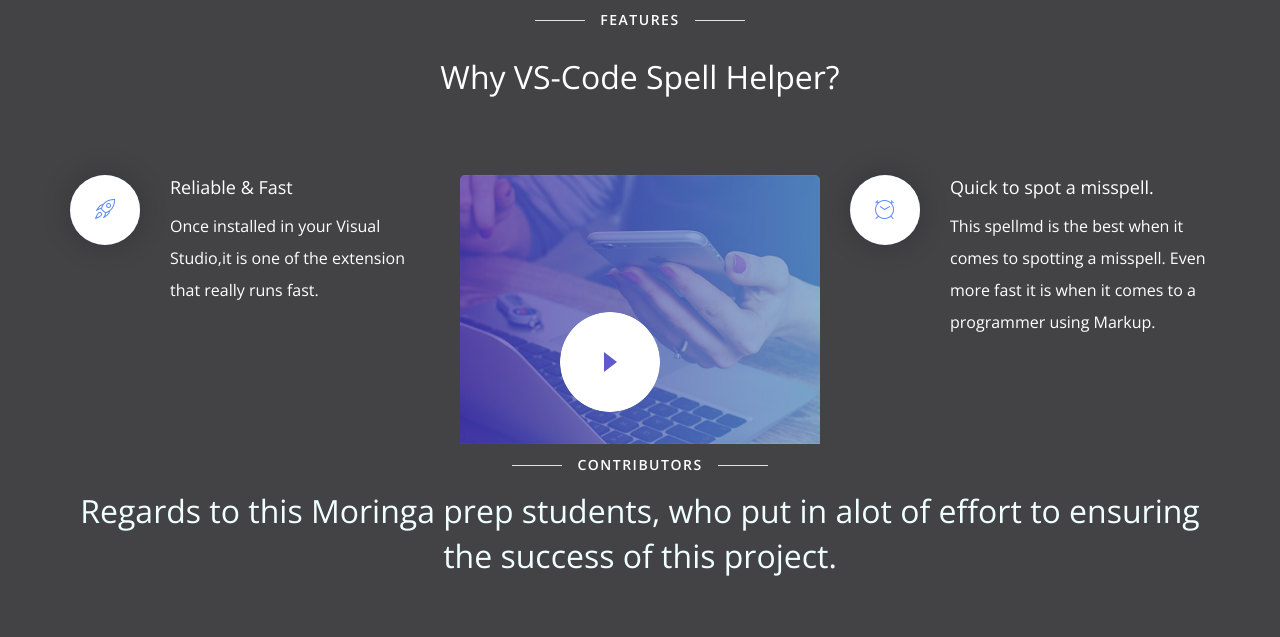
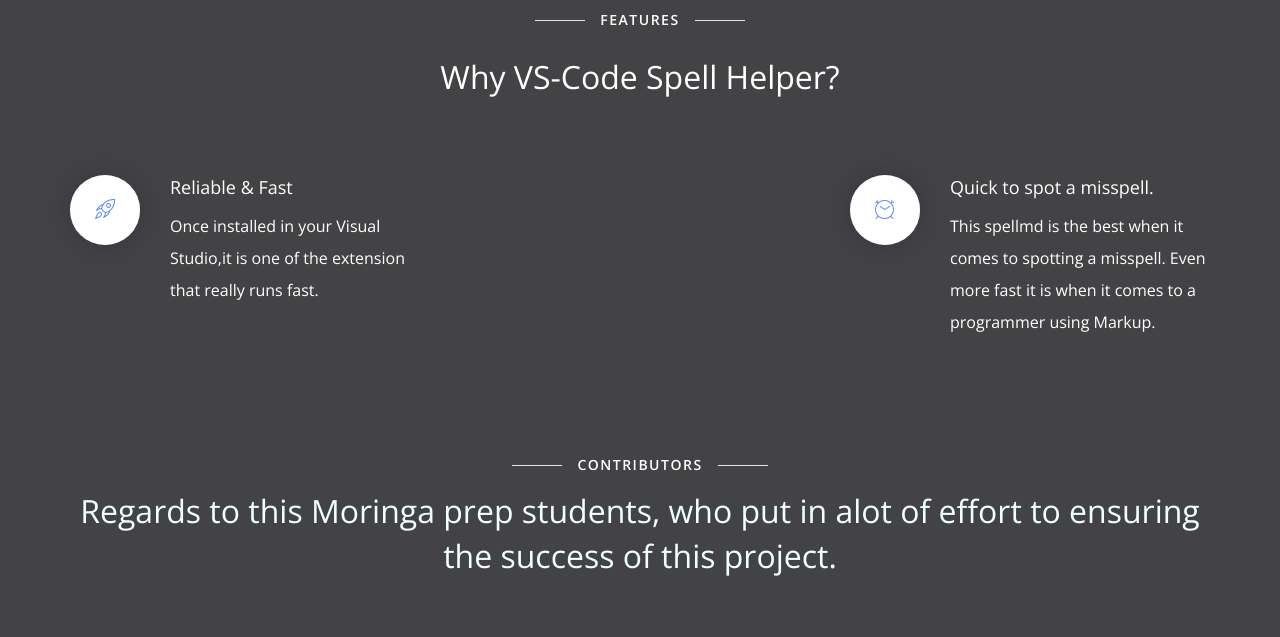
Before and after one commit to Davisdavy/VS-code-sc-ext, a website: page index.html in a window 1280 px wide. Shown: the part 1372-2009 px from the top of the page. Drawn offline with nearby package versions, Linux system fonts and the light colour scheme.

Commit message:
Update index.html

```diff
--- a/index.html
+++ b/index.html
@@ -119,13 +119,7 @@
                 </div>
                  <div class="hidden-xs hidden-sm col-md-4">
                     <figure class="mobile-image">
-                        <div class="video-photo">
-                            <img src="images/video-image.jpg" alt="">
-                            <a href="https://www.youtube.com/watch?v=XicB0LanKHM" class="popup video-button">
-                                <img id="playvideo" src="images/play-button.png" alt="">
-                            </a>
 
-                        </div>
                     </figure>
                 </div>
                 <div class="col-xs-12 col-sm-6 col-md-4">
```
